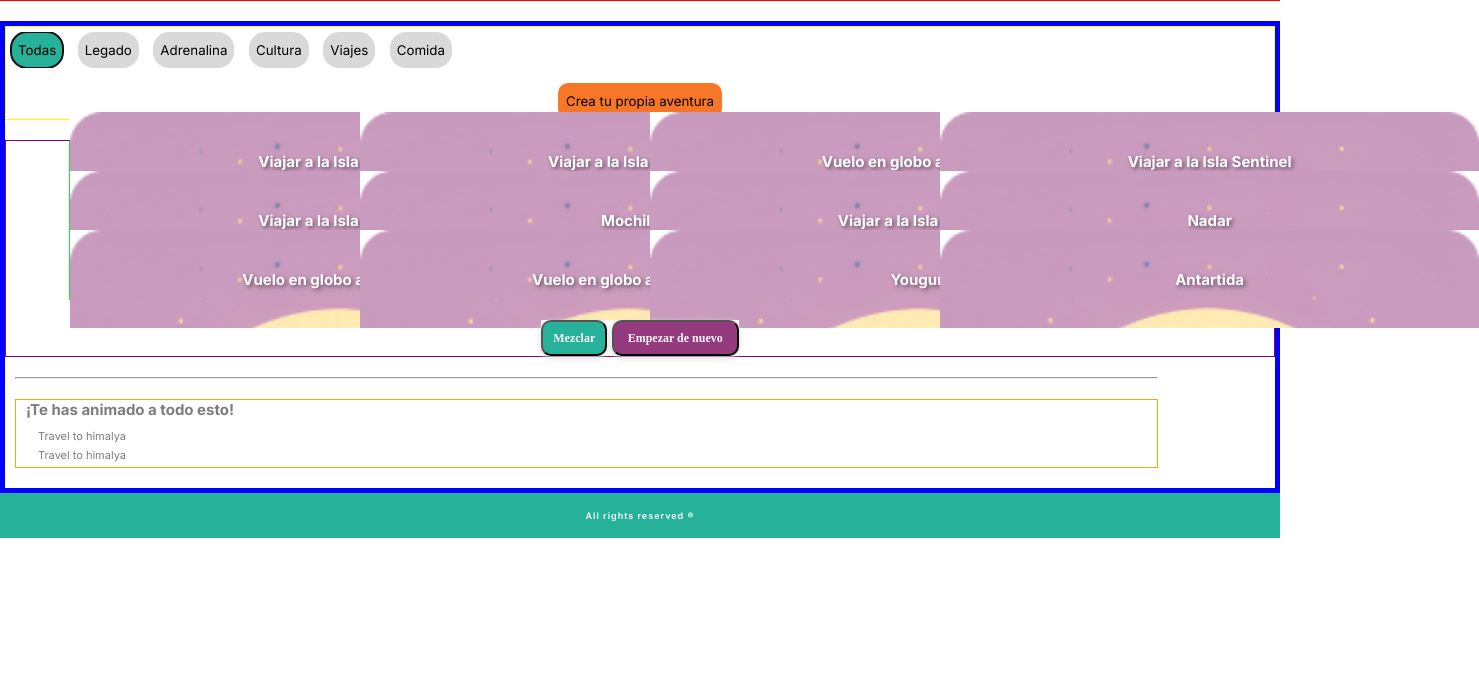
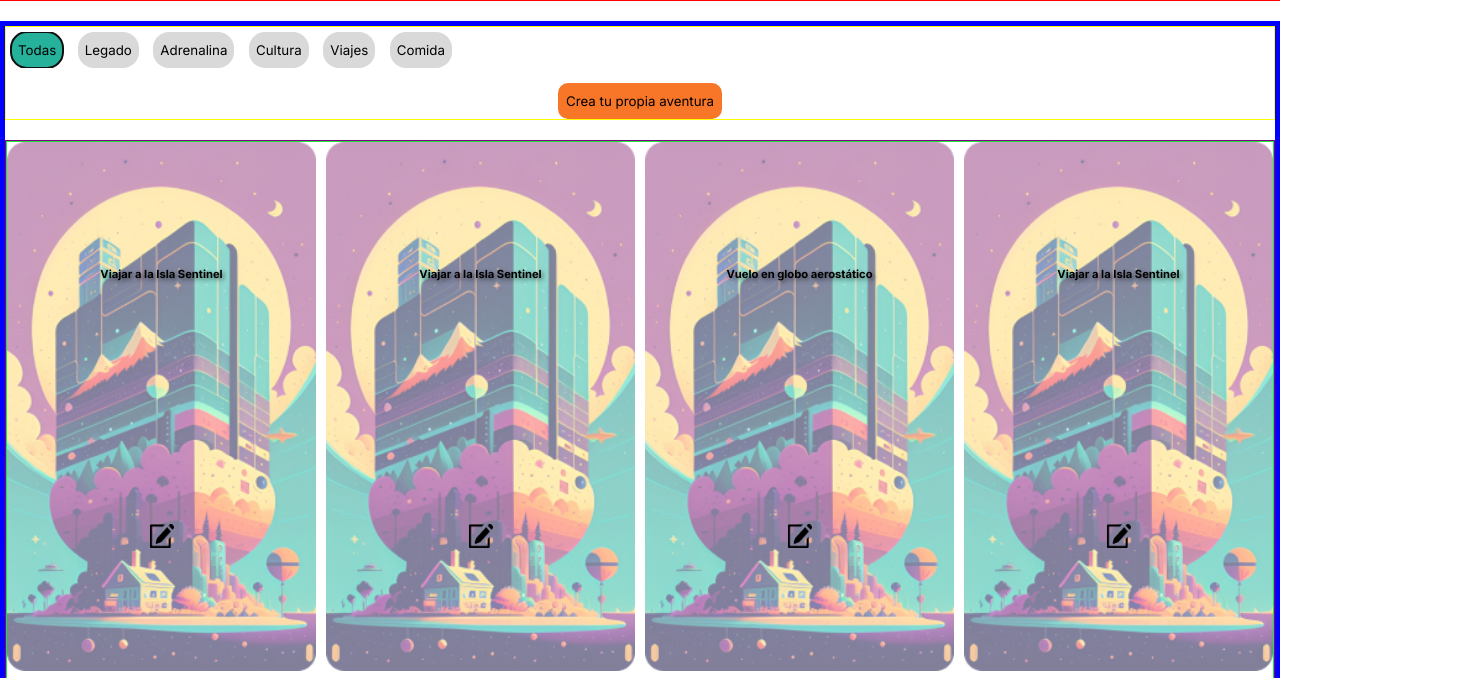
Before and after one commit to raulalhena/randoom, a website with bundled scripts: page index.html in a window 1280 px wide. Shown: the part 64-742 px from the top of the page, 1479 px wide, since content can reach past the window. Built offline with nearby package versions, Linux system fonts and the light colour scheme.

Commit message:
fixed front card

```diff
--- a/js/data.js
+++ b/js/data.js
@@ -11,117 +11,136 @@ export const adventures = [
   {
     id: generarId(),
     name: "Viajar a la Isla Sentinel",
-        description: "Isla ubicada en las islas Andamán, dónde vive una de las tirbus más aisladas y peligrosas del mundo",
+    description:
+      "Isla ubicada en las islas Andamán, dónde vive una de las tirbus más aisladas y peligrosas del mundo",
     category: "viajes",
     selected: false,
-        completed: false
+    completed: false,
   },
   {
     id: generarId(),
     name: "Vuelo en globo aerostático",
-        description: "Aventura en la región de Monsteny (a 30min de Barcelona), podréis descubrir desde los aires panoramas y paisajes impresionantes",
+    description:
+      "Aventura en la región de Monsteny (a 30min de Barcelona), podréis descubrir desde los aires panoramas y paisajes impresionantes",
     category: "viajes",
     selected: true,
-        completed: true
-    }, {
+    completed: true,
+  },
+  {
     id: generarId(),
     name: "Viajar a la Isla Sentinel",
-        description: "Isla ubicada en las islas Andamán, dónde vive una de las tirbus más aisladas y peligrosas del mundo",
+    description:
+      "Isla ubicada en las islas Andamán, dónde vive una de las tirbus más aisladas y peligrosas del mundo",
     category: "adrenalina",
     selected: false,
-        completed: false
+    completed: false,
   },
   {
     id: generarId(),
     name: "Vuelo en globo aerostático",
-        description: "Aventura en la región de Monsteny (a 30min de Barcelona), podréis descubrir desde los aires panoramas y paisajes impresionantes",
+    description:
+      "Aventura en la región de Monsteny (a 30min de Barcelona), podréis descubrir desde los aires panoramas y paisajes impresionantes",
     category: "viajes",
     selected: true,
-        completed: true
+    completed: true,
   },
   {
     id: generarId(),
     name: "Viajar a la Isla Sentinel",
-        description: "Isla ubicada en las islas Andamán, dónde vive una de las tirbus más aisladas y peligrosas del mundo",
+    description:
+      "Isla ubicada en las islas Andamán, dónde vive una de las tirbus más aisladas y peligrosas del mundo",
     category: "viajes",
     selected: false,
-        completed: false
+    completed: false,
   },
   {
     id: generarId(),
     name: "Yougurt",
-        description: "Aventura en la región de Monsteny (a 30min de Barcelona), podréis descubrir desde los aires panoramas y paisajes impresionantes",
+    description:
+      "Aventura en la región de Monsteny (a 30min de Barcelona), podréis descubrir desde los aires panoramas y paisajes impresionantes",
     category: "comida",
     selected: true,
-        completed: true
-    }, {
+    completed: true,
+  },
+  {
     id: generarId(),
     name: "Viajar a la Isla Sentinel",
-        description: "Isla ubicada en las islas Andamán, dónde vive una de las tirbus más aisladas y peligrosas del mundo",
+    description:
+      "Isla ubicada en las islas Andamán, dónde vive una de las tirbus más aisladas y peligrosas del mundo",
     category: "adrenalina",
     selected: false,
-        completed: false
+    completed: false,
   },
   {
     id: generarId(),
     name: "Vuelo en globo aerostático",
-        description: "Aventura en la región de Monsteny (a 30min de Barcelona), podréis descubrir desde los aires panoramas y paisajes impresionantes",
+    description:
+      "Aventura en la región de Monsteny (a 30min de Barcelona), podréis descubrir desde los aires panoramas y paisajes impresionantes",
     category: "viajes",
     selected: true,
-        completed: true
+    completed: true,
   },
   {
     id: generarId(),
     name: "Viajar a la Isla Sentinel",
-        description: "Isla ubicada en las islas Andamán, dónde vive una de las tirbus más aisladas y peligrosas del mundo",
+    description:
+      "Isla ubicada en las islas Andamán, dónde vive una de las tirbus más aisladas y peligrosas del mundo",
     category: "viajes",
     selected: false,
-        completed: false
+    completed: false,
   },
   {
     id: generarId(),
     name: "Sopa de caracol",
-        description: "Aventura en la región de Monsteny (a 30min de Barcelona), podréis descubrir desde los aires panoramas y paisajes impresionantes",
+    description:
+      "Aventura en la región de Monsteny (a 30min de Barcelona), podréis descubrir desde los aires panoramas y paisajes impresionantes",
     category: "comida",
     selected: true,
-        completed: true
-    }, {
+    completed: true,
+  },
+  {
     id: generarId(),
     name: "Viajar a la Isla Sentinel",
-        description: "Isla ubicada en las islas Andamán, dónde vive una de las tirbus más aisladas y peligrosas del mundo",
+    description:
+      "Isla ubicada en las islas Andamán, dónde vive una de las tirbus más aisladas y peligrosas del mundo",
     category: "adrenalina",
     selected: false,
-        completed: false
+    completed: false,
   },
   {
     id: generarId(),
     name: "Vuelo en globo aerostático",
-        description: "Aventura en la región de Monsteny (a 30min de Barcelona), podréis descubrir desde los aires panoramas y paisajes impresionantes",
+    description:
+      "Aventura en la región de Monsteny (a 30min de Barcelona), podréis descubrir desde los aires panoramas y paisajes impresionantes",
     category: "viajes",
     selected: true,
-        completed: true
+    completed: true,
   },
   {
     id: generarId(),
     name: "Mochila",
-        description: "Aventura en la región de Monsteny (a 30min de Barcelona), podréis descubrir desde los aires panoramas y paisajes impresionantes",
+    description:
+      "Aventura en la región de Monsteny (a 30min de Barcelona), podréis descubrir desde los aires panoramas y paisajes impresionantes",
     category: "viajes",
     selected: true,
-        completed: true
-    }, {
+    completed: true,
+  },
+  {
     id: generarId(),
     name: "Nadar",
-        description: "Isla ubicada en las islas Andamán, dónde vive una de las tirbus más aisladas y peligrosas del mundo",
+    description:
+      "Isla ubicada en las islas Andamán, dónde vive una de las tirbus más aisladas y peligrosas del mundo",
     category: "adrenalina",
     selected: false,
-        completed: false
+    completed: false,
   },
   {
     id: generarId(),
     name: "Antartida",
-        description: "Aventura en la región de Monsteny (a 30min de Barcelona), podréis descubrir desde los aires panoramas y paisajes impresionantes",
+    description:
+      "Aventura en la región de Monsteny (a 30min de Barcelona), podréis descubrir desde los aires panoramas y paisajes impresionantes",
     category: "viajes",
     selected: true,
-        completed: true
+    completed: true,
   },
-]
+];
--- a/js/showCards.js
+++ b/js/showCards.js
@@ -10,33 +10,42 @@ const cardContainer = document.querySelector(".card-container");
 
 // Elimina todas los elementos hijos de un elemento html
 const removeAllChilds = (parent) => {
-    parent.querySelectorAll("article").forEach(child => {
-        child.remove()
+  parent.querySelectorAll("article").forEach((child) => {
+    child.remove();
   });
-}
+};
 
 const flipCards = (parent) => {
-    parent.querySelectorAll("article").forEach(child => {
+  parent.querySelectorAll("article").forEach((child) => {
     child.classList.toggle(`card-front`);
     child.classList.toggle(`card-back`);
   });
-}
+};
 
 const showCards = (userAdventures) => {
-
   // Crea 12 elementos article dentro del elemento card-container
   for (let i = 0; i < 12; i++) {
     const child = cardContainer.appendChild(document.createElement("article"));
     child.classList.add(`card-front`);
     child.classList.add(`card_${userAdventures[i].category}_img`);
-        child.innerHTML = `<h3>${userAdventures[i].name}</h3><a href='#' id='edit-btn'><img src='/img/edit.png' alt='Modificar aventura' /></a>`;
+    child.innerHTML = `
+        <img class="" src='/img/todas_opacity.png' alt='Modificar aventura' width="100%" height="100%" />
+
+        <div class="card-content-title">
+            <h3>${userAdventures[i].name}</h5>
+        </div>
+        <div class="card-content-btn">
+            <a href='#' id='edit-btn'>
+                <img src='/img/edit.png' alt='Modificar aventura' />
+            </a>
+        </div>
+        `;
   }
-
-}
+};
 
 window.addEventListener("load", () => {
   removeAllChilds(cardContainer);
-    showCards(selectCategory(shuffle(adventures), checkCategory()), "front")
+  showCards(selectCategory(shuffle(adventures), checkCategory()), "front");
 });
 
 const shuffleBtn = document.getElementById("mezclar_btn");
--- a/styles/atoms/card_front_title.css
+++ b/styles/atoms/card_front_title.css
@@ -1,8 +1,6 @@
 .card-front h3 {
-    font-size: 15px;
-    background-color: transparent;
-    color: white;
-    padding: 10px;
-    text-shadow: 2px 2px 4px rgba(0, 0, 0, 0.5);
-    text-align: center;
-  }
+  font-size: 0.7rem;
+  background-color: transparent;
+  color: rgb(0, 0, 0);
+  text-shadow: 2px 2px 4px rgba(0, 0, 0, 0.5);
+}
--- a/styles/base.css
+++ b/styles/base.css
@@ -101,3 +101,22 @@ main #menu-section {
   height: 40%;
   border-radius: 50%;
 }
+
+.card-content-title,
+.card-content-btn {
+  position: absolute;
+  height: 50%;
+  display: flex;
+  align-items: center;
+  justify-content: center;
+  background-color: transparent;
+  text-align: center;
+}
+
+.card-content-title {
+  top: 0;
+}
+
+.card-content-btn {
+  bottom: 0;
+}
--- a/styles/molecules/card_back.css
+++ b/styles/molecules/card_back.css
@@ -20,13 +20,13 @@
   display: none;
 }
 
-#edit-btn {
+/* #edit-btn {
     display: none;
 }
 
 #edit-btn img {
     display: none;
-}
+} */
 
 .back_legado_img {
   background-image: url(/img/legado.jpg);
--- a/styles/molecules/card_container.css
+++ b/styles/molecules/card_container.css
@@ -4,13 +4,12 @@
 @import url("/styles/atoms/mezclar_btn.css");
 
 .card-container {
-    border: 1px solid rgb(29, 226, 62);
-    width: 90%;
-    height: 100%;
-    display: grid;
-    grid-template-columns: 1fr 1fr 1fr 1fr;
-    gap: 20px;
-    margin-bottom: 20px;
-    align-items: center;
-    justify-content: center;
+  border: 1px solid rgb(29, 226, 62);
+  width: 100%;
+  display: grid;
+  grid-template-columns: 1fr 1fr 1fr 1fr;
+  gap: 10px;
+  margin-bottom: 10px;
+  align-items: center;
+  justify-content: center;
 }
--- a/styles/molecules/card_front.css
+++ b/styles/molecules/card_front.css
@@ -1,18 +1,12 @@
 @import url("/styles/atoms/edit_btn.css");
 @import url("/styles/atoms/card_front_title.css");
-
 
 .card-front {
   display: flex;
   flex-direction: column;
   align-items: center;
   justify-content: center;
-    background-image: url(/img/todas_opacity.png);
-    background-size: cover;
-    top: 0;
-    left: 10;
-    height: 250%;
-    width: 200%;
+  position: relative;
 }
 
 .front_legado_img {
--- a/styles/organisms/card_container_section.css
+++ b/styles/organisms/card_container_section.css
@@ -2,7 +2,7 @@
 
 main #card-container-section {
   border: 1px solid purple;
-  height: 60%;
+  /* height: 60%; */
   display: flex;
   justify-content: center;
   align-items: center;
```
Lines whose indentation alone changed are shown as unchanged.
